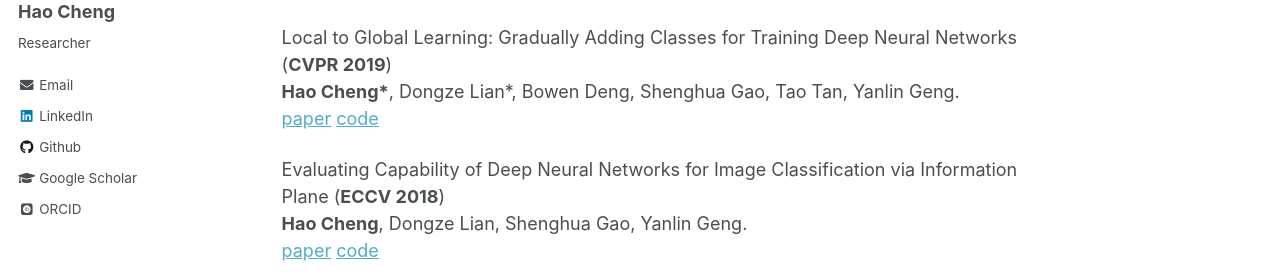
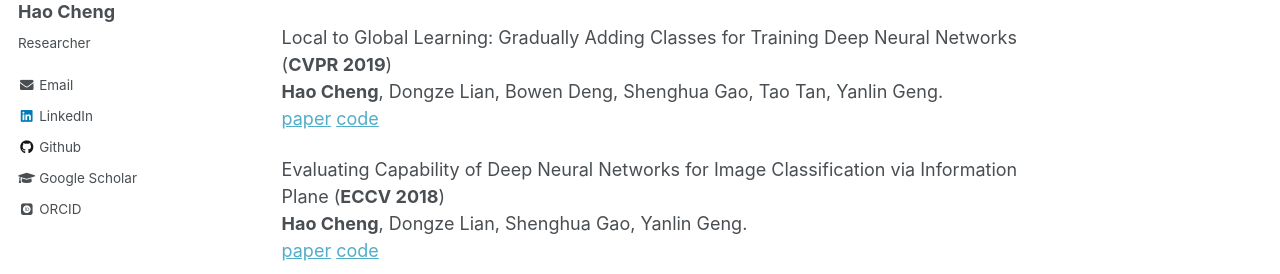
Before and after one commit to haochenglouis/haochenglouis.github.io, a Jekyll site: the page built from _pages/about.md, in a window 1280 px wide and 900 px high, scrolled down 943 px. Shown: the part 179-453 px from the top of the window. Built offline with Jekyll 4.4.1, drawn with Linux system fonts in a browser that asks for light colours; some web fonts are replaced.

```diff
--- a/_pages/about.md
+++ b/_pages/about.md
@@ -44,7 +44,7 @@ Fanxu Meng\*, **Hao Cheng\***, Ke Li, Zhixin Xu, Rongrong Ji, Xing Sun, Guangmin
 
 
 Local to Global Learning: Gradually Adding Classes for Training Deep Neural Networks (**CVPR 2019**)
-**Hao Cheng\***, Dongze Lian\*, Bowen Deng, Shenghua Gao, Tao Tan, Yanlin Geng.
+**Hao Cheng**, Dongze Lian, Bowen Deng, Shenghua Gao, Tao Tan, Yanlin Geng.
 [paper](https://openaccess.thecvf.com/content_CVPR_2019/papers/Cheng_Local_to_Global_Learning_Gradually_Adding_Classes_for_Training_Deep_CVPR_2019_paper.pdf) [code](https://github.com/piratehao/Local-to-Global-Learning-for-DNNs)
 
 
```
